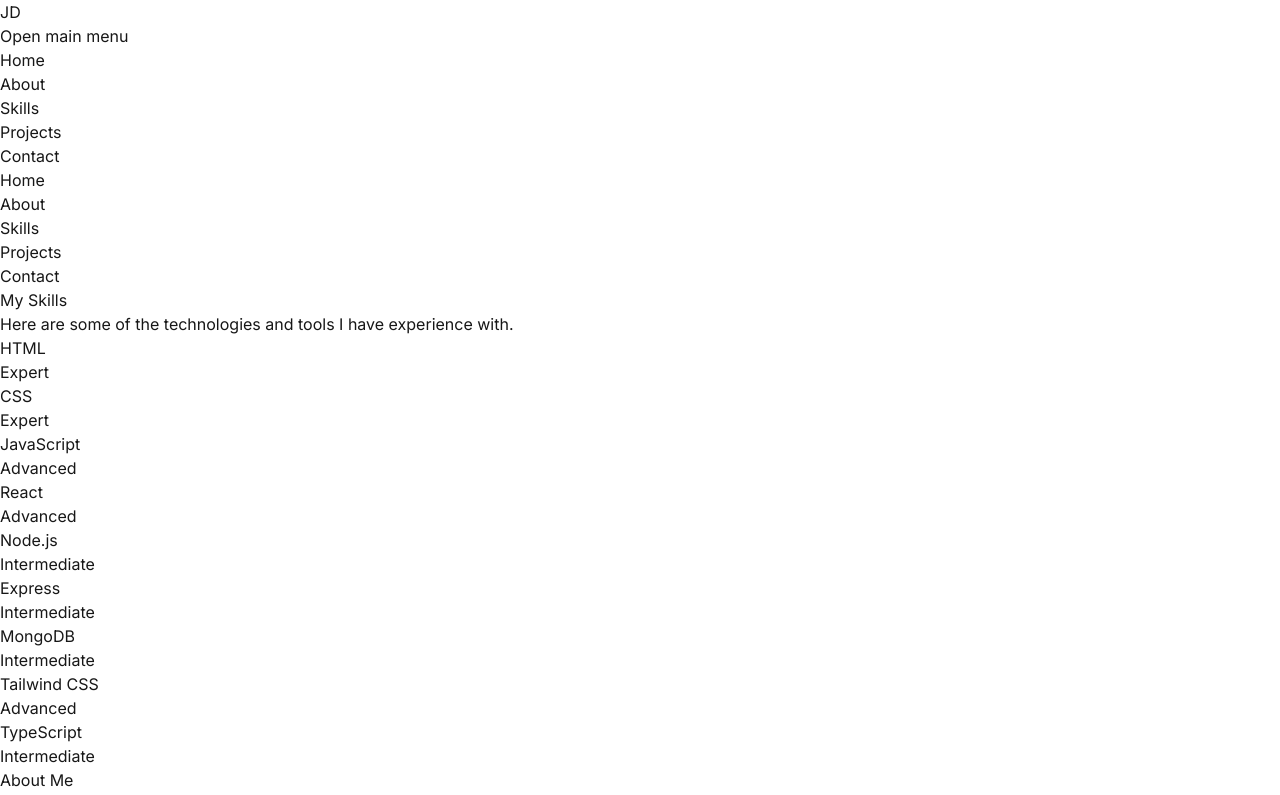
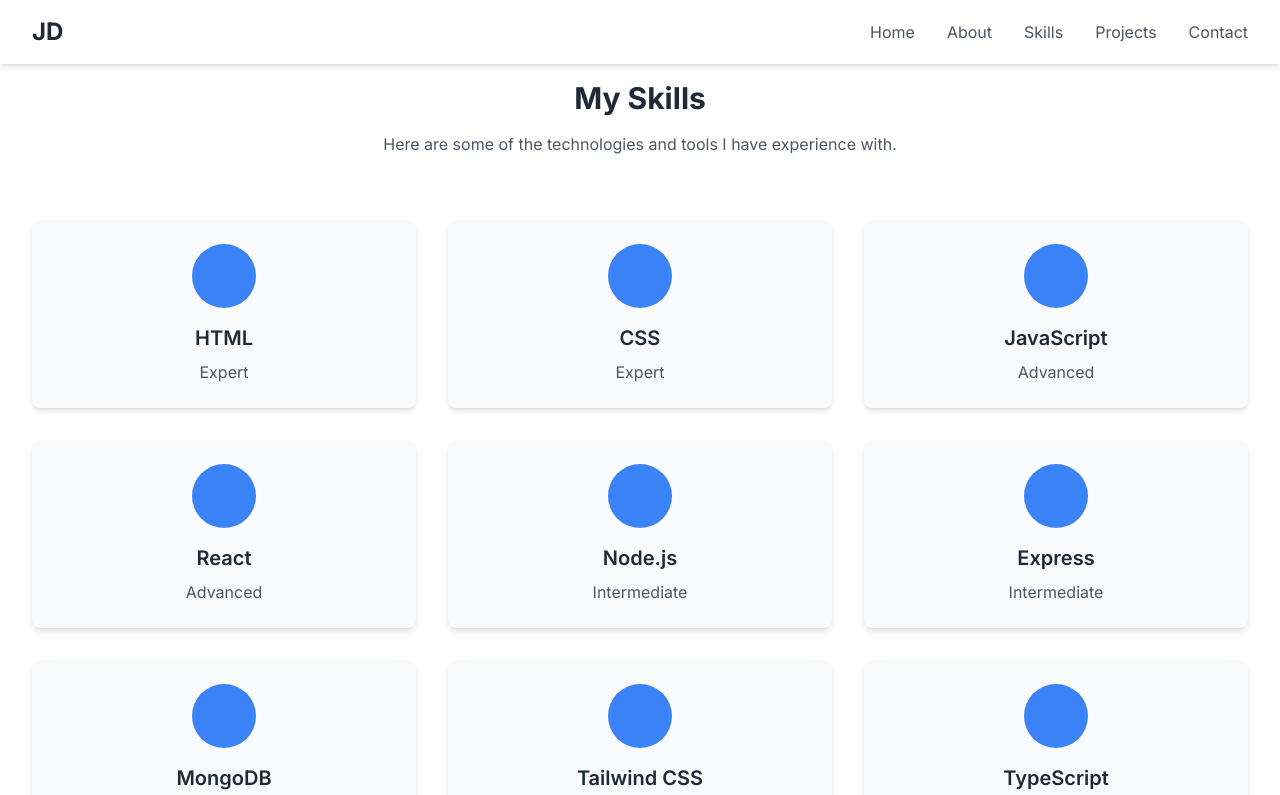
Before and after one commit to NikitaKonkov/Portfolio-React-Next, a Next.js app: page / in a window 1280 px wide. Shown: the top 795 px of the page. Built offline with nearby package versions, Linux system fonts and the light colour scheme.

Commit message:
fix tailwind.config.ts

```diff
--- a/tailwind.config.ts
+++ b/tailwind.config.ts
@@ -12,14 +12,6 @@
         background: "var(--background)",
         foreground: "var(--foreground)",
       },
-    },
-  },
-  plugins: [],
-} satisfies Config;
-
-module.exports = {
-  theme: {
-    extend: {
       animation: {
         blob: 'blob 7s infinite',
         bounce: 'bounce 2s infinite',
@@ -40,6 +32,7 @@
           },
         }
       }
-    }
-  }
-}
+    },
+  },
+  plugins: [],
+} satisfies Config;
```
